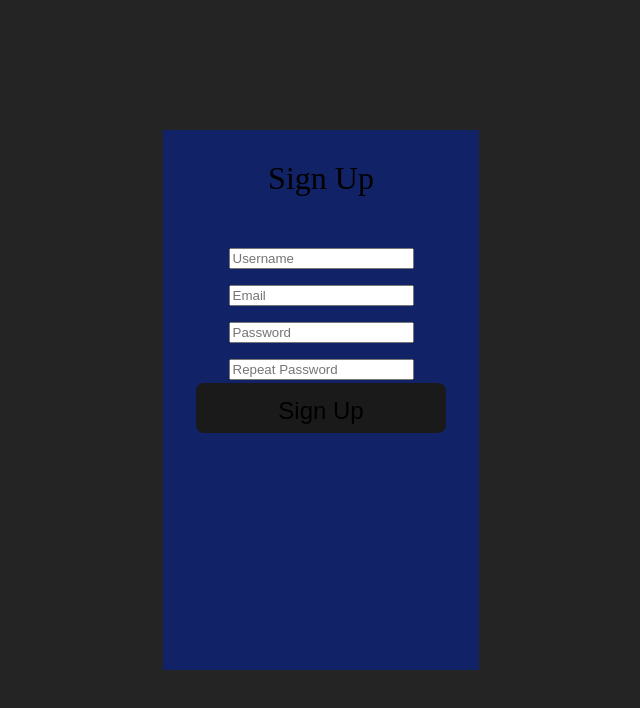
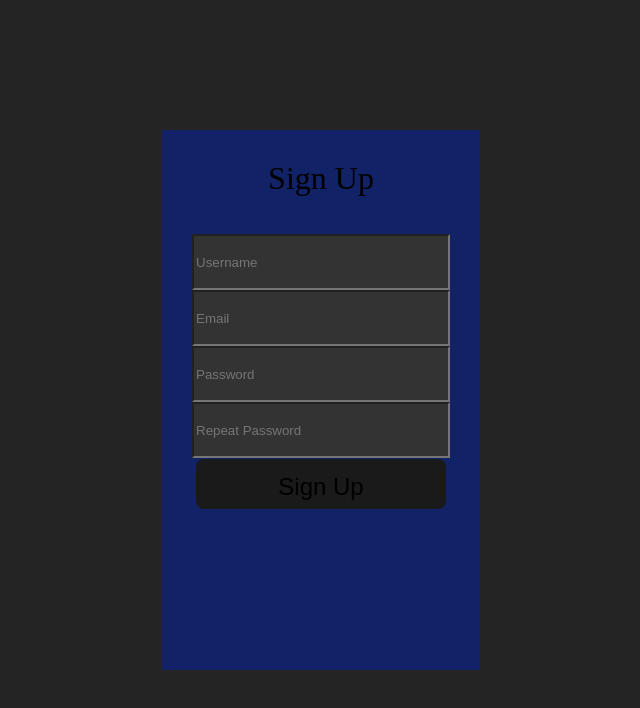
Before and after one commit to prushton2/AccountManagerFrontend, a React (Vite) app: page /SignUp in a window 1280 px wide. Shown: the top 708 px of the page, without its empty margins (319-959 px from the left). Built offline with nearby package versions, Linux system fonts and the light colour scheme.

Commit message:
create account bug

```diff
--- a/src/components/Account.tsx
+++ b/src/components/Account.tsx
@@ -52,8 +52,8 @@ export default function AccountPage() {
         setAccount(response?.response as FilteredAccount);
 
         let ownedAPIsHTML_ns: JSX.Element[] = []; //the non-state version, so i can update the state once and not
+                //spam react
         let selectAPIDropdownHTML_ns: JSX.Element[] = []; //the non-state version, so i can update the state once and not
-                //spam react
 
         for(let i: number = 0; i<response.response.ownedAPIs.length; i++ ) {
             let apiid = response.response.ownedAPIs[i];
@@ -99,7 +99,6 @@ export default function AccountPage() {
 
             <div className="title">Account</div> <br />
 
-
             <div className="sidebyside">
                 <div style={{margin: "10px"}}>
                     Name:<br />
@@ -116,9 +115,6 @@ export default function AccountPage() {
                 </div>
             </div>
 
-
-
-
         </div>
         <br />
         <div className="infobox">
--- a/src/components/SignUp.tsx
+++ b/src/components/SignUp.tsx
@@ -27,7 +27,7 @@ const SignUp = () => {
 
 
         try {
-            await AccountRequest.singup(username, email, password);
+            await AccountRequest.singup(username, password, email);
         } catch (e) {
             let err = e as AxiosError;
             alert(((err.response?.data) as any).error);
@@ -44,10 +44,10 @@ const SignUp = () => {
 
         <div className="loginWindow">
             <>Sign Up</><br/><br/>
-            <input placeholder="Username" onChange={(e) => setUsername(e.target.value)}/> <br />
-            <input placeholder="Email" onChange={(e) => setEmail(e.target.value)} />
-            <input placeholder="Password" onChange={(e) => setPassword(e.target.value)} type="password" />
-            <input placeholder="Repeat Password" onChange={(e) => setPassword2(e.target.value)} type="password" />
+            <input className="bigInput" placeholder="Username" onChange={(e) => setUsername(e.target.value)}/> <br />
+            <input className="bigInput" placeholder="Email" onChange={(e) => setEmail(e.target.value)} />
+            <input className="bigInput" placeholder="Password" onChange={(e) => setPassword(e.target.value)} type="password" />
+            <input className="bigInput" placeholder="Repeat Password" onChange={(e) => setPassword2(e.target.value)} type="password" />
 
 
             <button className="loginButton" onClick={() => {SignUp()}}>Sign Up</button>
--- a/src/index.css
+++ b/src/index.css
@@ -121,7 +121,3 @@ select:active {
 select:hover {
   background-color: var(--backgroundColorElementLight);
 }
-
-option {
-
-}
```
